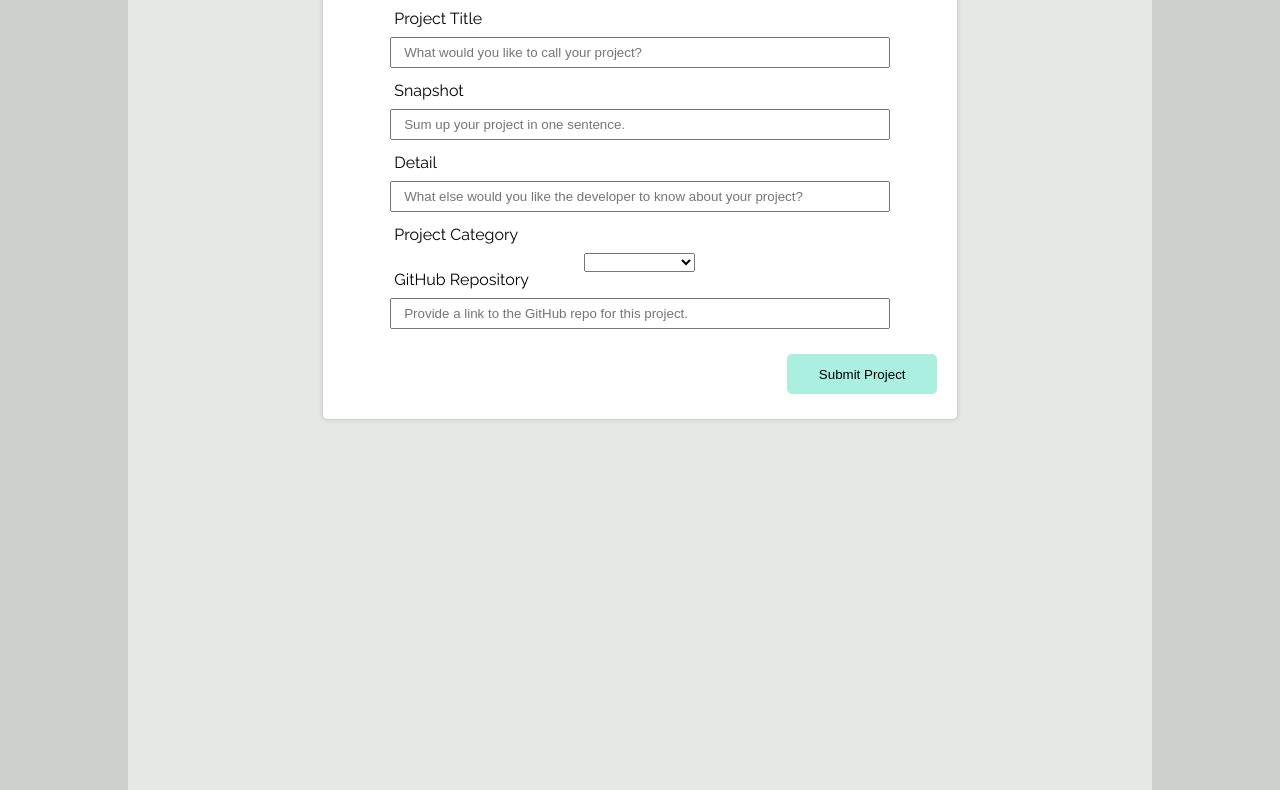
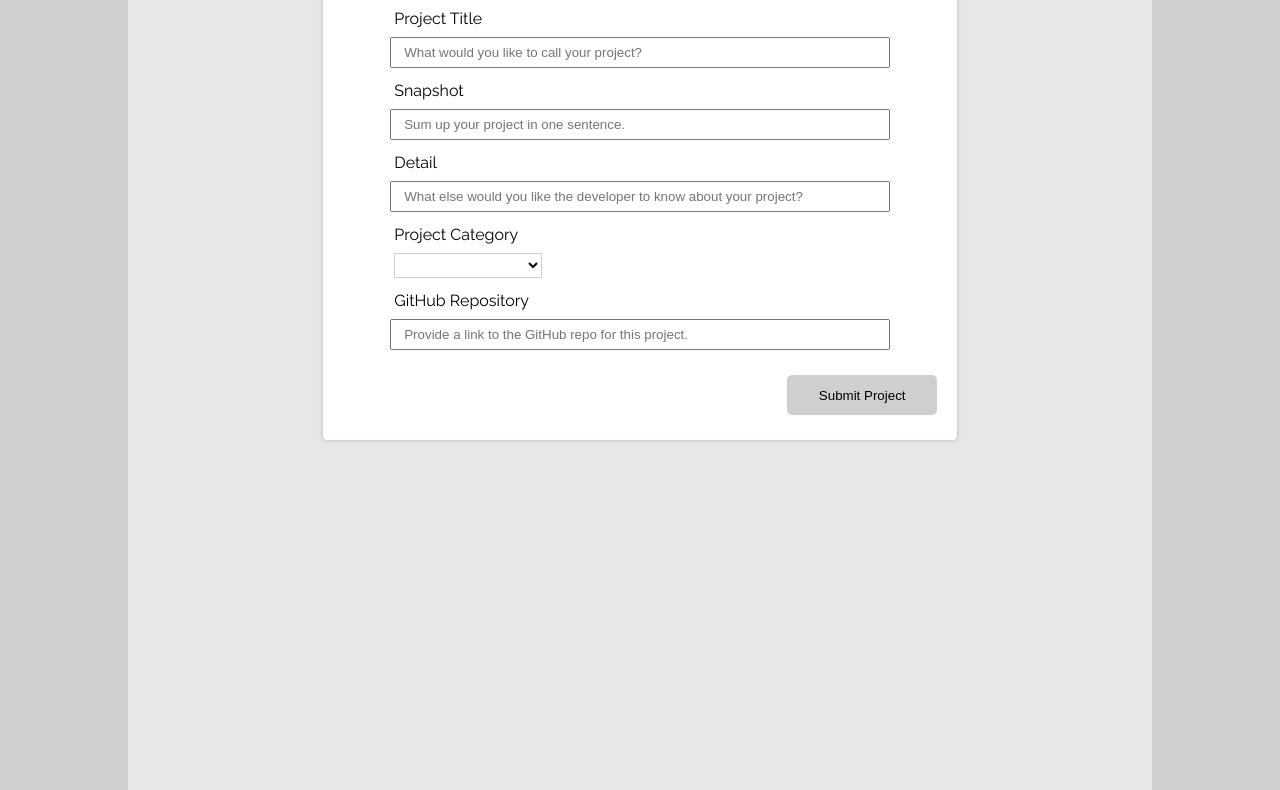
Before and after one commit to samanthasheadavis/codeKarma, a website: page index.html in a window 1280 px wide. Both pictures are taken after a click on the link "Create a Project". Shown: the part 140-930 px from the top of the page. Drawn offline with nearby package versions, Linux system fonts and the light colour scheme.

Commit message:
project category added to client add-projects form

```diff
--- a/src/js/controllers/client-add-project-controller.js
+++ b/src/js/controllers/client-add-project-controller.js
@@ -3,7 +3,7 @@ angular.module('codeKarmaApp').controller('ClientAddProjectController', function
 
   // collect form data and put into project object
 
-  this.create = function(title, briefDescription, description, githubRepo) {
+  this.create = function(title, briefDescription, description, category, githubRepo) {
     this.newProject = {
       title: title,
       brief_description: briefDescription,
--- a/src/styles/partials/_client-add-projects.scss
+++ b/src/styles/partials/_client-add-projects.scss
@@ -29,6 +29,27 @@
             align-items: center;
             width: 100%;
 
+            .select-box {
+                display: flex;
+                flex-direction: column;
+                justify-content: center;
+                width: 80%;
+
+                select {
+                    background: $white;
+                    border: 1px solid $midGrey;
+                    font-family: $raleway;
+                    font-size: 16px;
+                    height: 25px;
+                    margin-bottom: $vspace;
+                    width: 30%;
+
+                    &:focus {
+                        outline: 0;
+                    }
+                }
+            }
+
             label {
                 margin-bottom: 10px;
                 width: 80%;
@@ -39,6 +60,10 @@
                 height: 25px;
                 margin-bottom: $vspace;
                 text-indent: 10px;
+
+                &:focus {
+                    outline-color: $pop;
+                }
             }
 
             .submit-btn {
@@ -49,10 +74,14 @@
                 margin: 10px;
                 border-radius: $border-radius;
                 border: none;
-              background: $pop;
+                background: $midGrey;
 
                 &:focus {
                     outline: 0;
+                }
+
+                &:hover {
+                    background: $pop;
                 }
             }
         }
--- a/src/templates/client-add-project.html
+++ b/src/templates/client-add-project.html
@@ -1,19 +1,21 @@
 <div class="client-add-project-container">
     <div class="project-card">
         <h3>Add a New Project</h3>
-        <form name="addProjectForm" class="add-project" ng-submit="addProjectForm.$valid && clientAddProject.create(title, briefDescription, description, githubRepo)">
+        <form name="addProjectForm" class="add-project" ng-submit="addProjectForm.$valid && clientAddProject.create(title, briefDescription, description, category, githubRepo)">
             <label for="title">Project Title</label>
             <input type="text" ng-model="title" name="title" placeholder="What would you like to call your project?">
             <label for="brief-description">Snapshot</label>
             <input type="text" ng-model="briefDescription" name="briefDescription" placeholder="Sum up your project in one sentence.">
             <label for="description">Detail</label>
             <input type="text" ng-model="description" name="description" placeholder="What else would you like the developer to know about your project?">
+            <div class="select-box">
             <label for="category">Project Category</label>
-            <select ng-model="category" class="status">
-            <option class="bug-fix">Bug Fix</option>
-            <option class="design-update">Design Update</option>
-            <option class="new-feature">New Feature</option>
-            </select>
+              <select ng-model="category" class="status">
+              <option class="bug-fix">Bug Fix</option>
+              <option class="design-update">Design Update</option>
+              <option class="new-feature">New Feature</option>
+              </select>
+            </div>
             <label for="github-repo">GitHub Repository</label>
             <input type="text" ng-model="githubRepo" name="githubRepo" placeholder="Provide a link to the GitHub repo for this project.">
             <button type="submit" class="submit-btn">Submit Project</button>
```
Also changed, not shown: lib/styles/main.min.css. Lines whose indentation alone changed are shown as unchanged.
